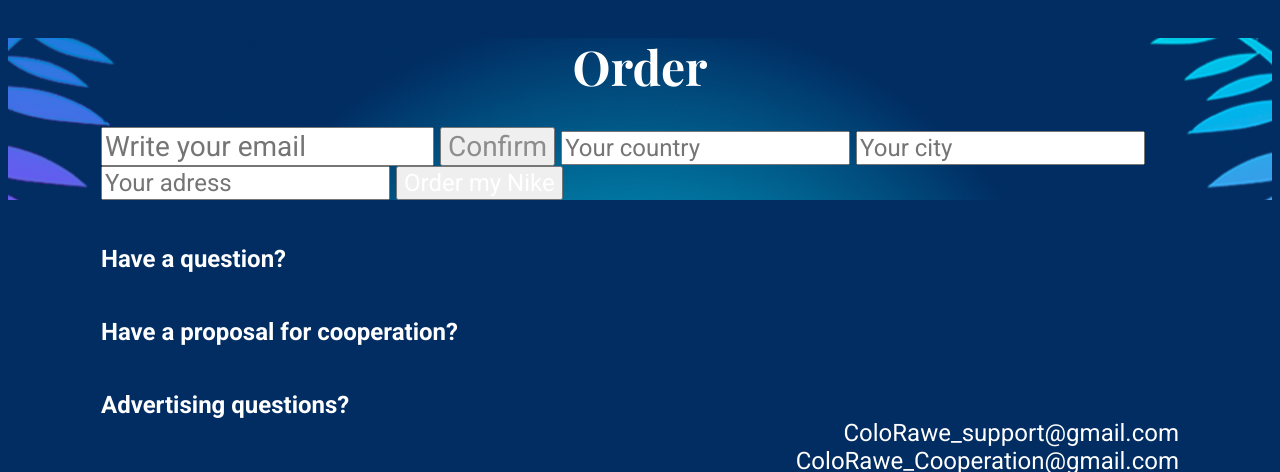
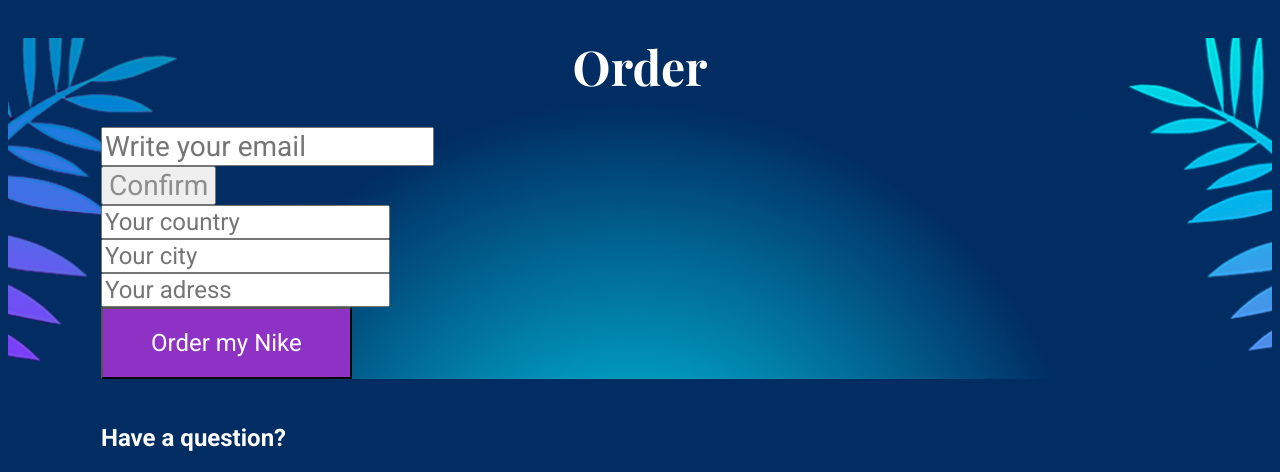
Before and after one commit to rranger1111/sneakers, a plain HTML site: page index.html in a window 1280 px wide. Shown: the part 1720-2192 px from the top of the page. Drawn offline with nearby package versions, Linux system fonts and the light colour scheme; a web font is replaced by a local one.

Commit message:
додав в цсс

```diff
--- a/style.css
+++ b/style.css
@@ -280,6 +280,9 @@ background-color: var(--header-color);
 }
 
 .input-form{
+    display: flex;
+    justify-content: center;
+    gap: 19px;
     font-size: 24px;
     font-family: "Roboto", sans-serif;
     color: var(--text-form-color);
@@ -298,6 +301,10 @@ background-color: var(--header-color);
 }
 
 .btnorder{
+    display: flex;
+    justify-content: center;
+    background-color: var(--btn-color);
+    padding: 20px 48px 20px 48px;
     font-size: 24px;
     font-family: "Roboto", sans-serif;
     color: var(--text-color-header1);
```
